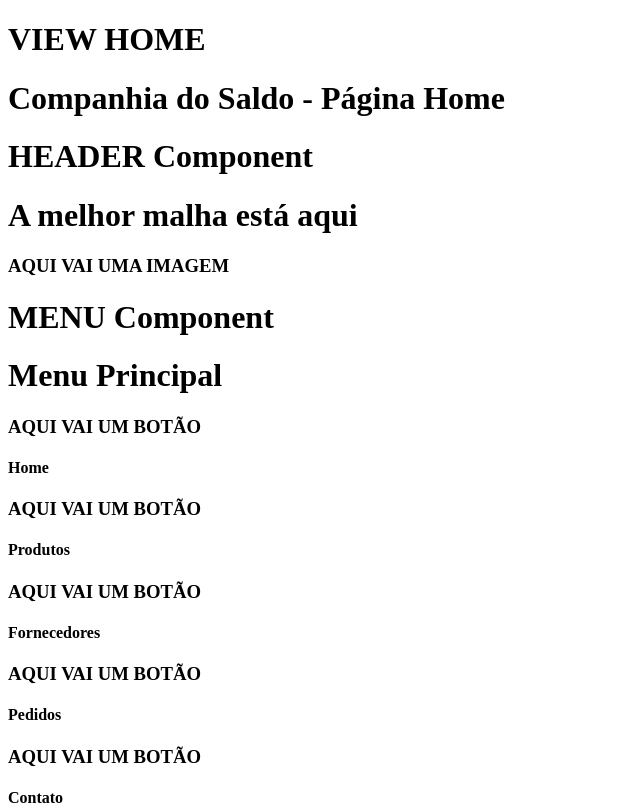
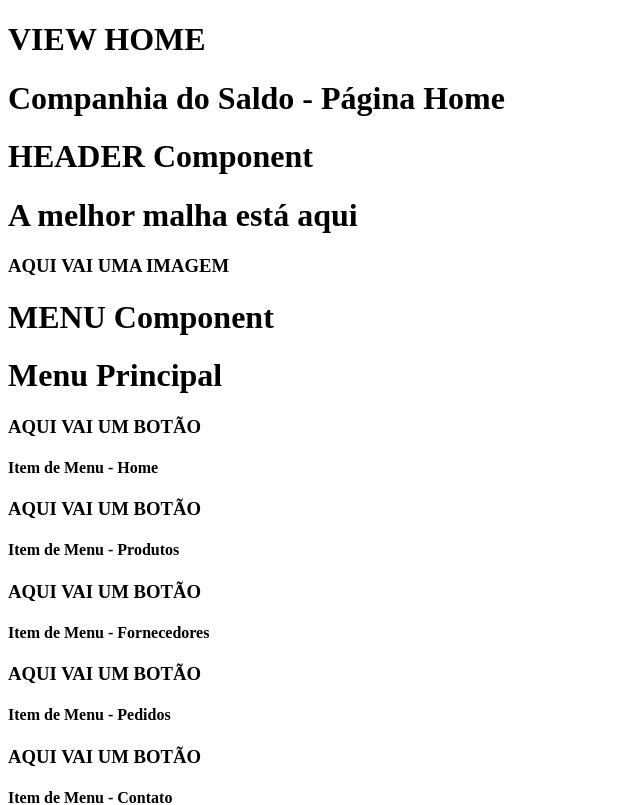
Before and after one commit to marcusviniciusmo/CompanhiaDoSaldo_Website_DEPRECATED, a React (Create React App) app in the folder frontend/: page / in a window 1280 px wide. Shown: the top 805 px of the page, without its empty margins (0-640 px from the left). Built offline with nearby package versions, Linux system fonts and the light colour scheme.

Commit message:
MenuItem component creation

```diff
--- a/frontend/src/components/Menu/index.tsx
+++ b/frontend/src/components/Menu/index.tsx
@@ -1,18 +1,20 @@
+import MenuItem from "components/MenuItem";
+
 function Menu() {
   return (
     <>
       <h1>MENU Component</h1>
       <h1>Menu Principal</h1>
       <h3>AQUI VAI UM BOTÃO</h3>
-      <h4>Home</h4>
+      <h4><MenuItem buttonText='Home' /></h4>
       <h3>AQUI VAI UM BOTÃO</h3>
-      <h4>Produtos</h4>
+      <h4><MenuItem buttonText='Produtos' /></h4>
       <h3>AQUI VAI UM BOTÃO</h3>
-      <h4>Fornecedores</h4>
+      <h4><MenuItem buttonText='Fornecedores' /></h4>
       <h3>AQUI VAI UM BOTÃO</h3>
-      <h4>Pedidos</h4>
+      <h4><MenuItem buttonText='Pedidos' /></h4>
       <h3>AQUI VAI UM BOTÃO</h3>
-      <h4>Contato</h4>
+      <h4><MenuItem buttonText='Contato' /></h4>
     </>
   );
 };
--- /dev/null
+++ b/frontend/src/components/MenuItem/index.tsx
@@ -0,0 +1,13 @@
+type Props = {
+  buttonText: string;
+};
+
+function MenuItem({ buttonText }: Props) {
+  return (
+    <>
+      Item de Menu - {buttonText}
+    </>
+  );
+};
+
+export default MenuItem;
```
